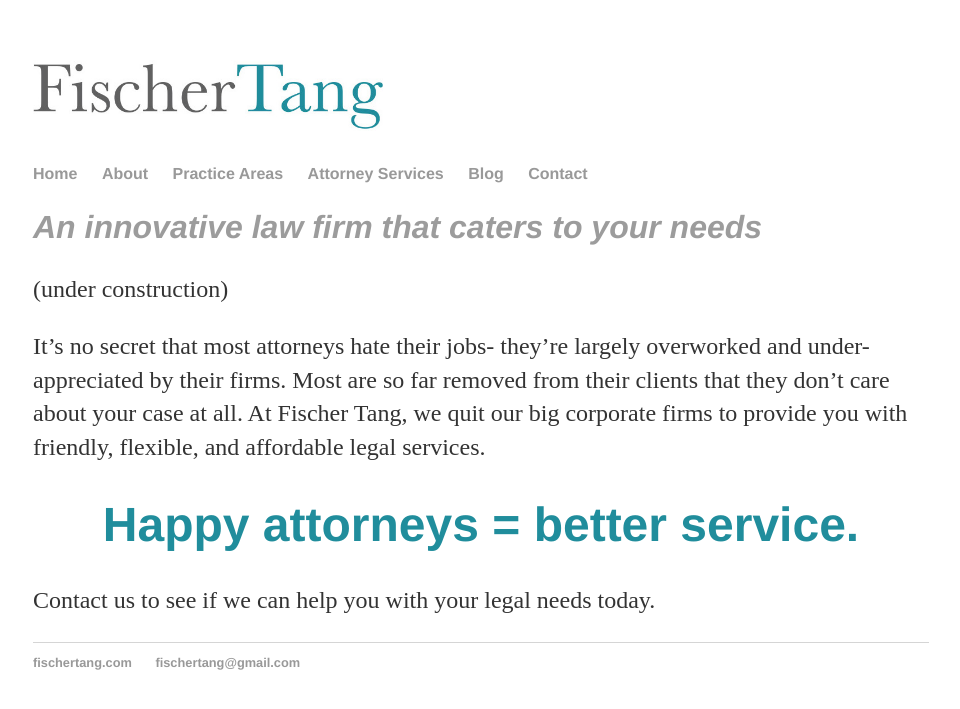
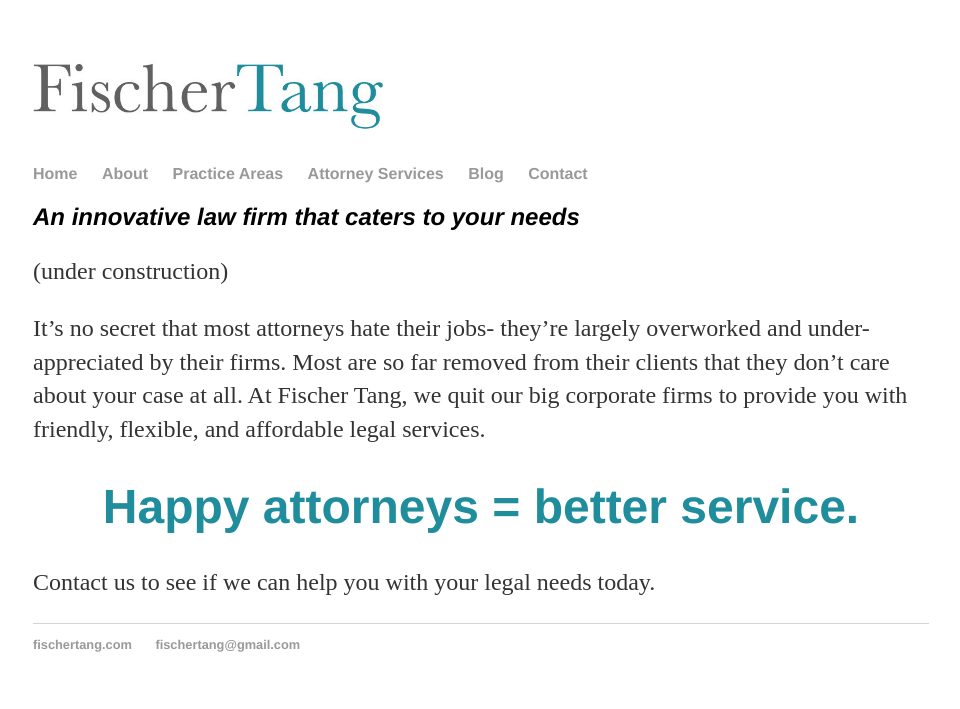
Before and after one commit to fischertang/fischertang.github.io, a Jekyll site: the page built from index.html, in a window 1280 px wide. Shown: the top 709 px of the page, without its empty margins (159-1119 px from the left). Built offline with Jekyll 4.4.1, drawn with Linux system fonts in a browser that asks for light colours.

Commit message:
Update main.css

```diff
--- a/css/main.css
+++ b/css/main.css
@@ -30,6 +30,11 @@ h2 {
     font-family:'Helvetica', 'Arial', 'Sans-Serif';
     color: #9c9c9c;
 }
+h2 {
+    font-size: 1.5em;
+    font-family:'Helvetica', 'Arial', 'Sans-Serif';
+    color: #000000;
+}
 p {
     font-size: 1.5em;
     line-height: 1.4em;
```
